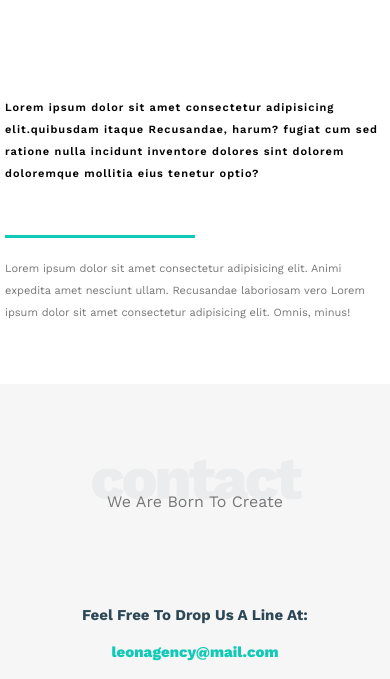
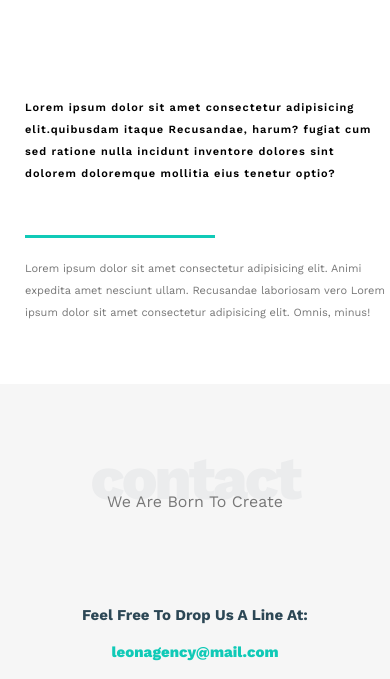
Before and after one commit to nourbakleh1/project-3, a plain HTML site: page index.html in a window 390 px wide. Shown: the part 4955-5634 px from the top of the page. Drawn offline with nearby package versions, Linux system fonts and the light colour scheme.

Commit message:
Update style.css

```diff
--- a/css/style.css
+++ b/css/style.css
@@ -539,6 +539,15 @@ margin:10px 0 0 0;
     margin: 50px auto 20px 0;
     background-color: var(--maincolor);
 }
+@media (max-width:450px){
+   .about-content p:first-child,.about-content p:last-child{
+       padding-left:20px;
+    }
+    .about-content hr{
+    margin: 50px auto 20px 20px;
+
+    }
+}
 /* end about */
 /* start contact */
 .contact{
```
